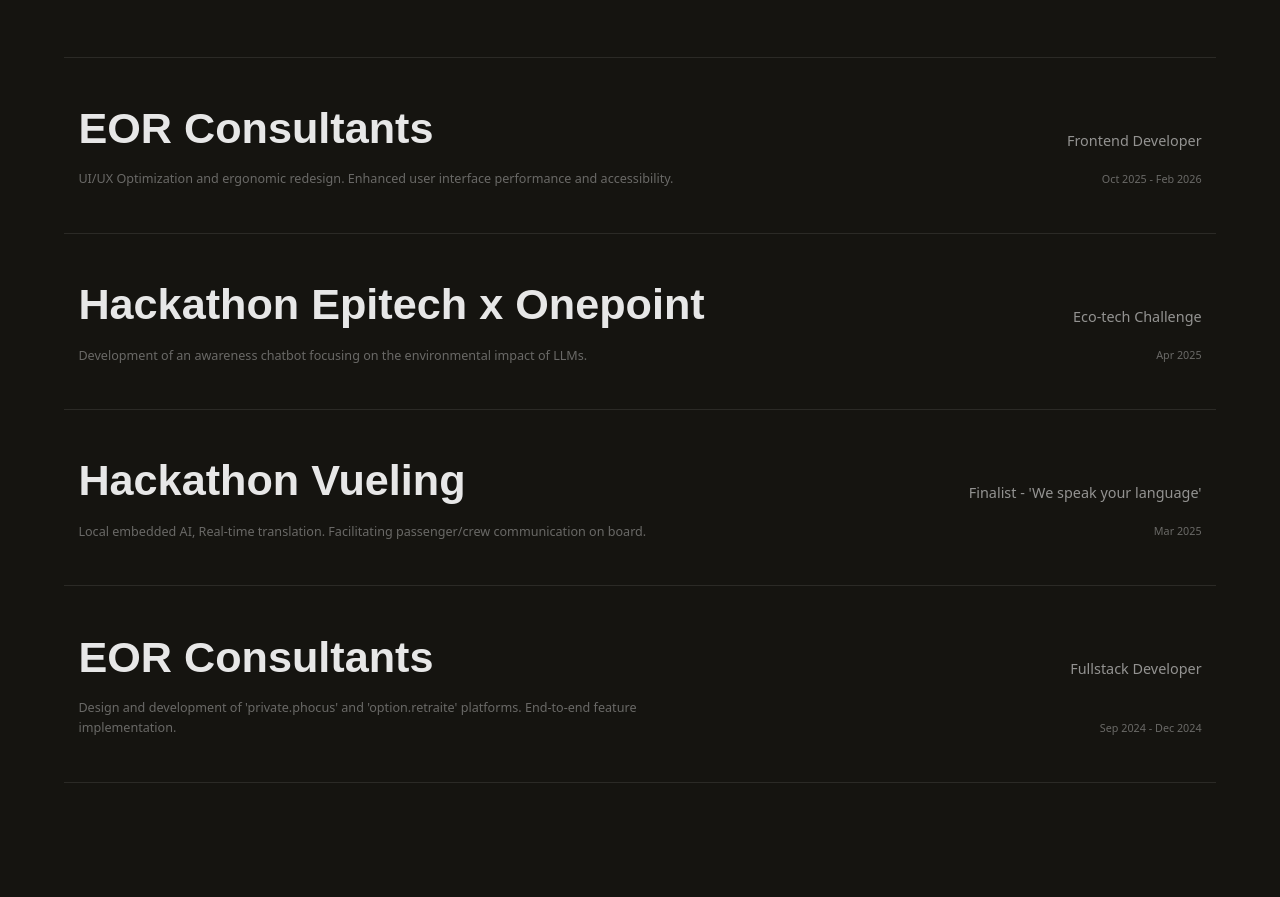
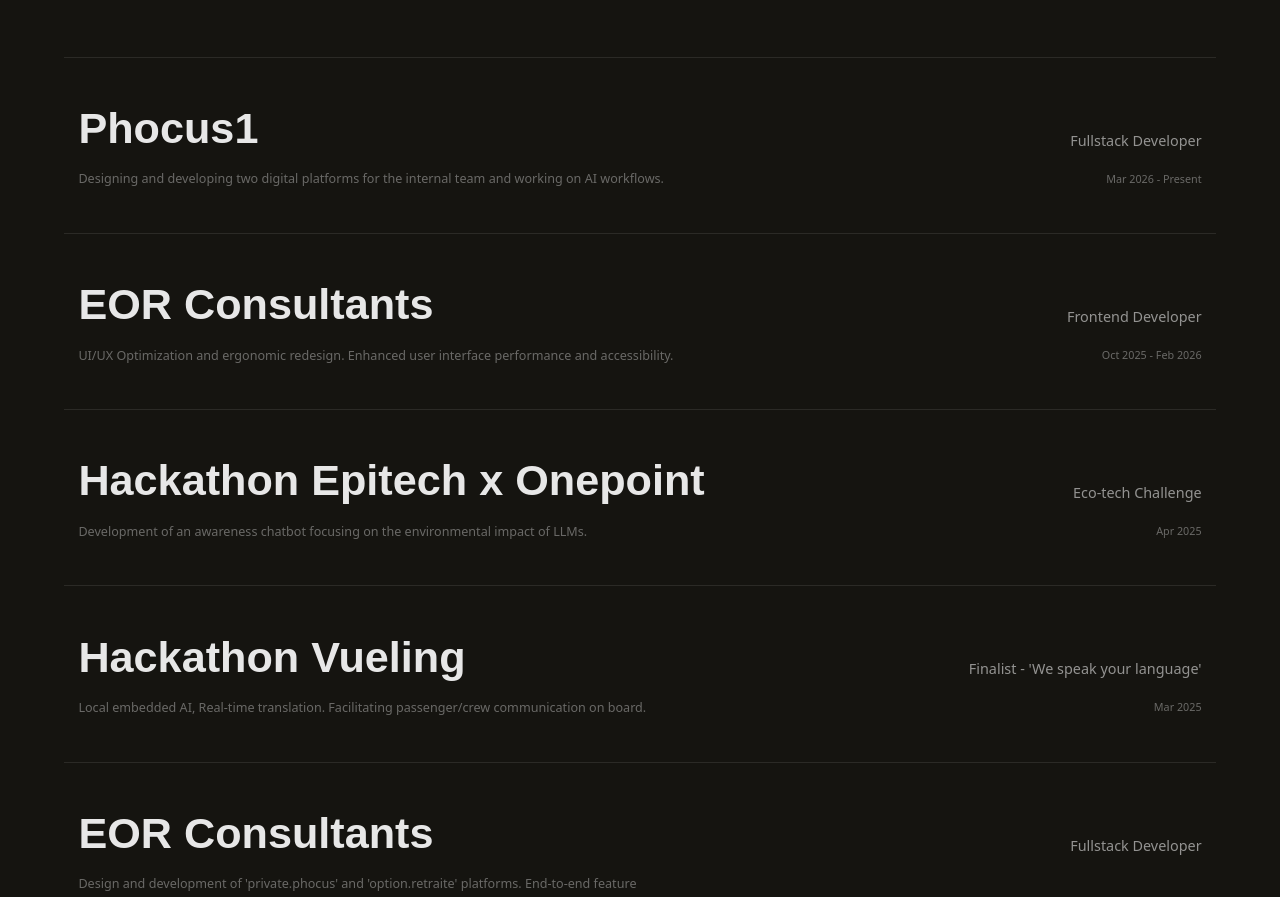
Before and after one commit to raprapchh/raprapchh.github.io, a Next.js app: page / in a window 1280 px wide. Shown: the part 2904-3801 px from the top of the page. Built offline with nearby package versions, Linux system fonts and the light colour scheme; a web font is replaced by a local one.

Commit message:
feat(work-list): add another job in the portfolio with phocus1

```diff
--- a/src/components/work-list.tsx
+++ b/src/components/work-list.tsx
@@ -15,6 +15,16 @@
 }
 
 const projects: Project[] = [
+  {
+    id: 5,
+    title: "Phocus1",
+    role: "Fullstack Developer",
+    date: "Mar 2026 - Present",
+    description:
+      "Designing and developing two digital platforms for the internal team and working on AI workflows.",
+    stack: "Fullstack, n8n",
+    color: "#F3D673",
+  },
   {
     id: 1,
     title: "EOR Consultants",
```
